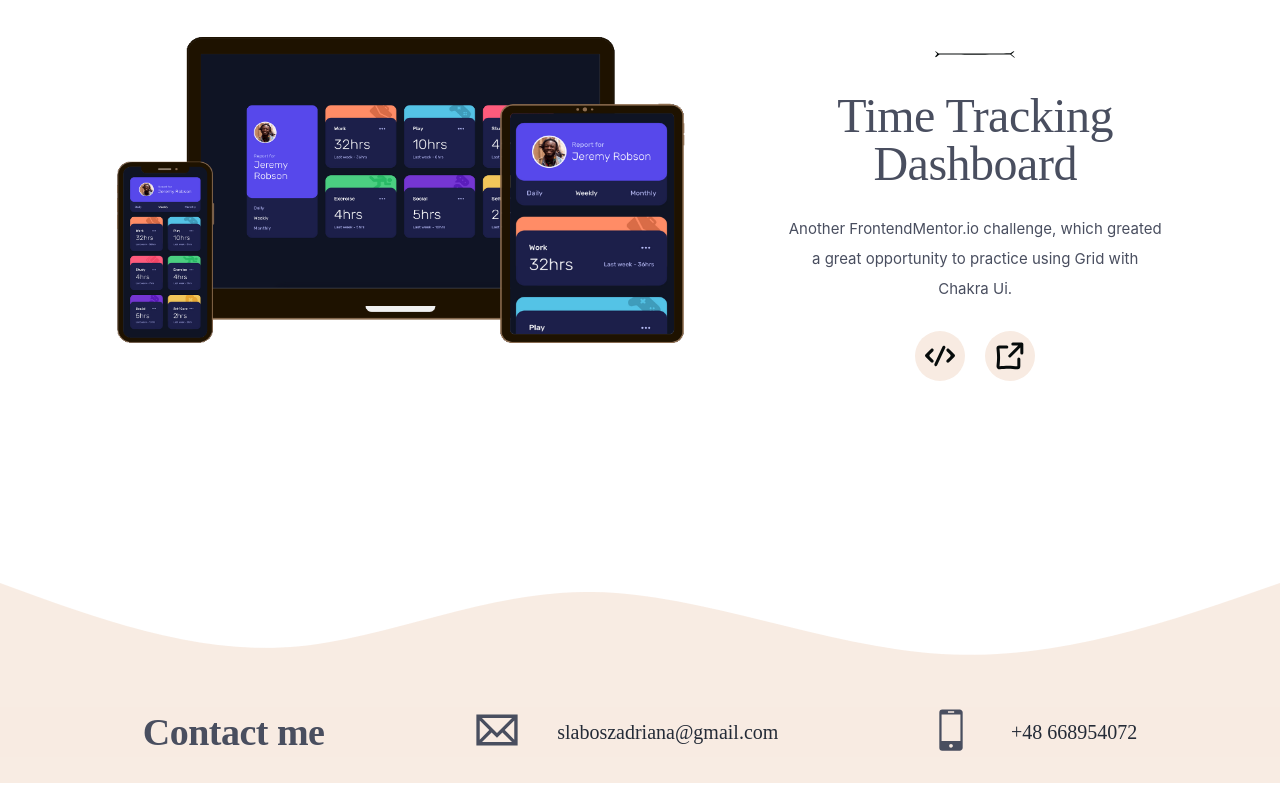
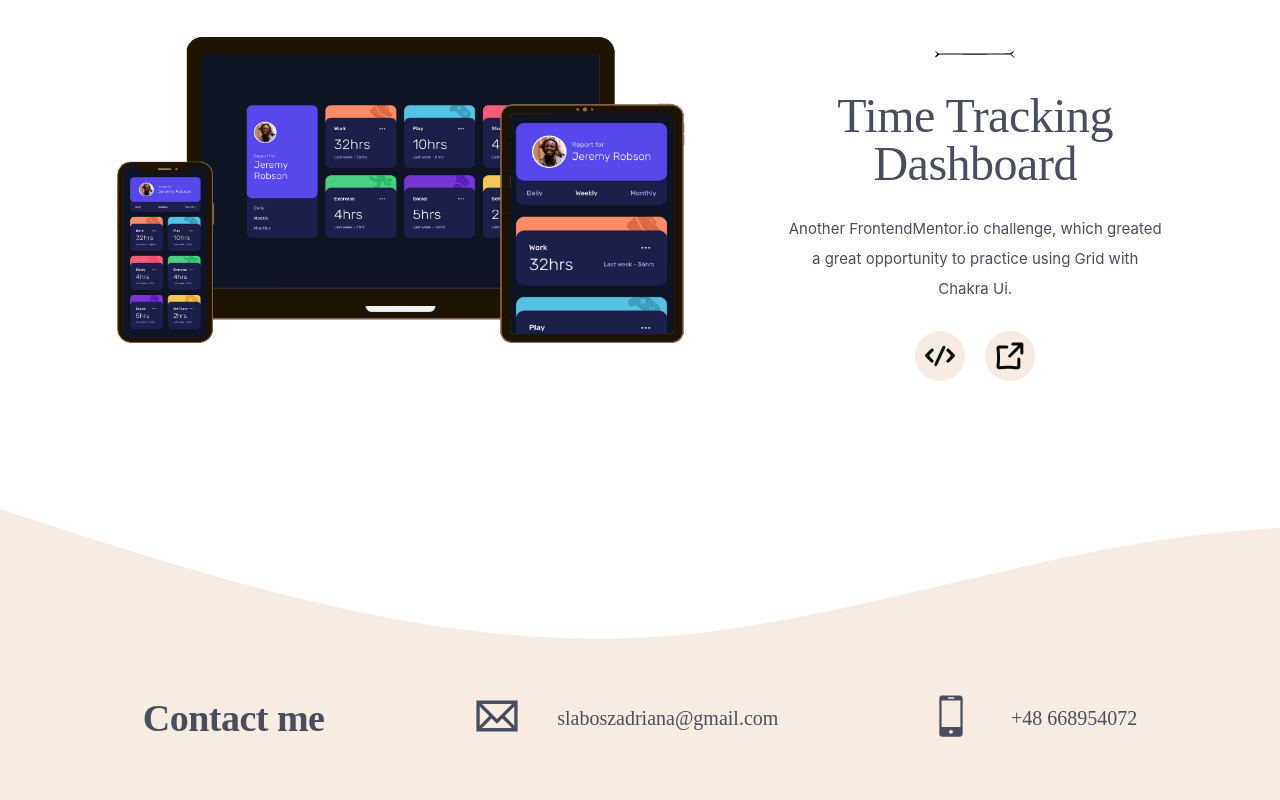
Before and after one commit to adriana-s-c/new-portfolio, a React (Create React App) app: page / in a window 1280 px wide. Shown: the part 5493-6293 px from the top of the page. Built offline with nearby package versions, Linux system fonts and the light colour scheme; a web font is replaced by a local one.

Commit message:
Add Dark Mode to Projects and Footer

```diff
--- a/src/components/Footer/index.module.css
+++ b/src/components/Footer/index.module.css
@@ -1,26 +1,39 @@
-.box {
-  position: relative;
-  top: -100px;
+.boxLight {
   width: 100%;
-  height: 207px;
+  height: 307px;
+  background-image: url(../../images/divider/lightFooter.png);
+  background-repeat: no-repeat;
 }
 
-.footerWaves {
-  height: 390px;
+.boxDark {
   width: 100%;
-  margin: 0px;
+  height: 307px;
+  background-image: url(../../images/divider/darkFooter.png);
+  background-repeat: no-repeat;
 }
 
-.content {
+.contentLight {
   position: relative;
-  top: -80px;
-  background-color: #f8ebe2;
+  top: 200px;
   height: 50px;
   display: flex;
   flex-direction: row;
   justify-content: space-evenly;
   align-items: center;
+  color: #494e5f;
 }
+
+.contentDark {
+  position: relative;
+  top: 200px;
+  height: 50px;
+  display: flex;
+  flex-direction: row;
+  justify-content: space-evenly;
+  align-items: center;
+  color: #f1f1f1;
+}
+
 .heading {
   font-family: "Wix Madefor Text";
   font-style: normal;
@@ -29,15 +42,21 @@
   line-height: 48px;
   text-align: center;
   letter-spacing: -0.5px;
-  color: #494e5f;
   margin: 0px;
 }
 
-.icon {
+.iconLight {
   fill: #494e5f;
 }
-.icon:hover {
+.iconLight:hover {
   fill: white;
+}
+
+.iconDark {
+  fill: #f1f1f1;
+}
+.iconDark:hover {
+  fill: #d76f00;
 }
 
 .text {
@@ -45,7 +64,6 @@
   font-size: 20px;
   line-height: 30px;
   text-align: center;
-  color: #242b37;
   margin-left: 30px;
 }
 
--- a/src/components/Footer/index.tsx
+++ b/src/components/Footer/index.tsx
@@ -1,15 +1,15 @@
+import * as React from "react";
 import styles from "./index.module.css";
-import lightFooter from "../../images/divider/lightFooter.png";
+import { ThemeContext } from "../../context";
 
 export function Footer() {
+  const { mode } = React.useContext(ThemeContext);
+  const isLightMode = mode === "light";
+  const iconMode = isLightMode ? styles.iconLight : styles.iconDark;
+
   return (
-    <div className={styles.box}>
-      <img
-        src={lightFooter}
-        alt="Bottom Waves"
-        className={styles.footerWaves}
-      />
-      <div className={styles.content}>
+    <div className={isLightMode ? styles.boxLight : styles.boxDark}>
+      <div className={isLightMode ? styles.contentLight : styles.contentDark}>
         <h3 className={styles.heading}>Contact me</h3>
         <div className={styles.contactBox}>
           <a href="mailto:slaboszadriana@gmail.com">
@@ -17,7 +17,7 @@ export function Footer() {
               width="60px"
               height="60px"
               viewBox="0 0 32 32"
-              className={styles.icon}
+              className={iconMode}
             >
               <path d="M5 24.225V7.776h22v16.447H5v.002zm3.011-1.815h15.978l-5.111-5.115L16 20.179l-2.877-2.883-5.112 5.114zm-1.216-1.275l5.077-5.09-5.077-5.065v10.155zm13.332-5.09l5.079 5.09V10.979l-5.079 5.066zm-4.126 1.588l8.022-8.027-16.045-.001 8.023 8.028z" />
             </svg>
@@ -31,7 +31,7 @@ export function Footer() {
               height="60px"
               viewBox="0 0 32 32"
               xmlns="http://www.w3.org/2000/svg"
-              className={styles.icon}
+              className={iconMode}
             >
               <path d="M20.629 5h-9.257a1.6 1.6 0 0 0-1.601 1.603V25.4a1.6 1.6 0 0 0 1.601 1.601h9.257c.883 0 1.6-.718 1.6-1.601V6.603c0-.885-.717-1.603-1.6-1.603zm-6.247 1.023h3.302v.768h-3.302v-.768zm1.619 19.395a1.024 1.024 0 0 1-1.023-1.021 1.023 1.023 0 0 1 2.044 0c-.001.494-.46 1.021-1.021 1.021zm5.028-3.501H10.971V7.704h10.058v14.213z" />
             </svg>
--- a/src/components/Projects/index.module.css
+++ b/src/components/Projects/index.module.css
@@ -1,6 +1,5 @@
 .box {
   width: 100%;
-  height: 100%;
   position: relative;
   top: 100px;
 }
--- a/src/index.module.css
+++ b/src/index.module.css
@@ -1,8 +1,8 @@
 .boxLight {
-  min-height: 100vh;
+  min-height: 100%;
 }
 
 .boxDark {
-  min-height: 100vh;
+  min-height: 100%;
   background-color: #0a0404;
 }
```
Also changed, not shown: src/images/divider/darkFooter.png (added), src/images/divider/lightFooter.png.
